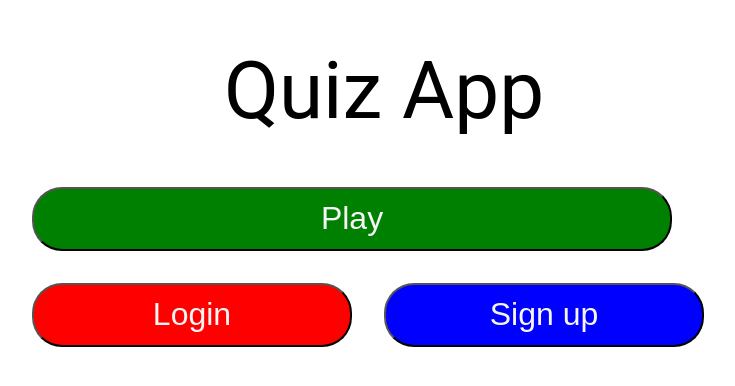
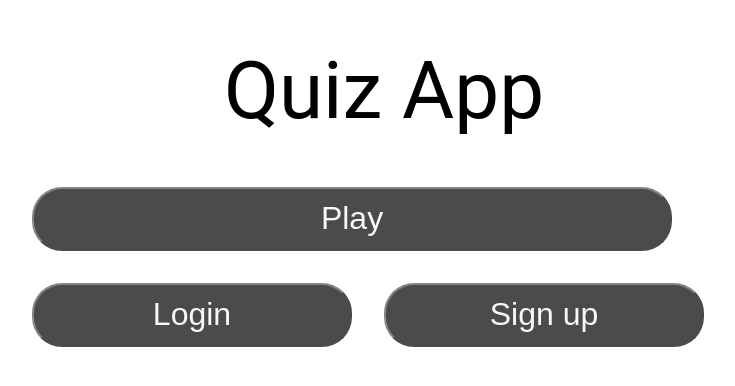
Before and after one commit to mightyFZeus/React-quiz-app, a React (Create React App) app: page / in a window 1280 px wide. Shown: the part 204-590 px from the top of the page, without its empty margins (256-991 px from the left). Built offline with nearby package versions, Linux system fonts and the light colour scheme.

Commit message:
buttton color

```diff
--- a/src/components/Home/Home.jsx
+++ b/src/components/Home/Home.jsx
@@ -25,7 +25,8 @@ const Home =() =>{
               <button className={classes.authLogin} >
               <Link style={{color:'whitesmoke', textDecoration:'none'}} to='/login'>Login</Link>
               </button>
-              <button className={classes.authLogin} style={{  backgroundColor:'blue'}}>
+              <button className={classes.authLogin} style={{backgroundColor: "#000000",
+    opacity:".7",}}>
               <Link style={{color:'whitesmoke', textDecoration:'none'}} to='/signup'>Sign up</Link>
                 </button>
             </div>
--- a/src/components/Home/Styles.js
+++ b/src/components/Home/Styles.js
@@ -23,7 +23,8 @@ export default makeStyles((theme) => ({
   },
 
   play: {
-    backgroundColor: "green",
+    backgroundColor: "#000000",
+    opacity:".7",
     borderRadius: "30px",
     width: "20em",
     height: "2em",
@@ -42,7 +43,8 @@ export default makeStyles((theme) => ({
   authLogin: {
     width: "10em",
     height: "2em",
-    backgroundColor: "red",
+    backgroundColor: "#000000",
+    opacity:".7",
     borderRadius: "30px",
     marginRight: "1em",
     fontSize: "2em",
```
